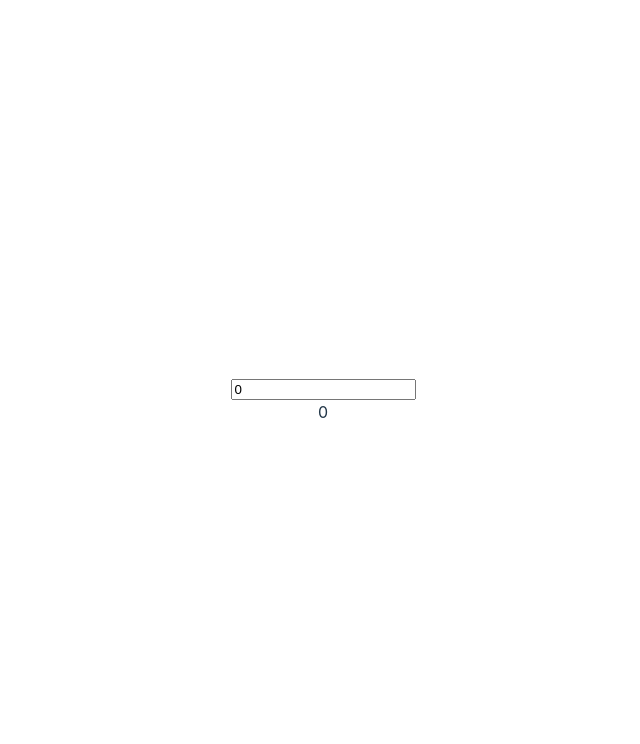
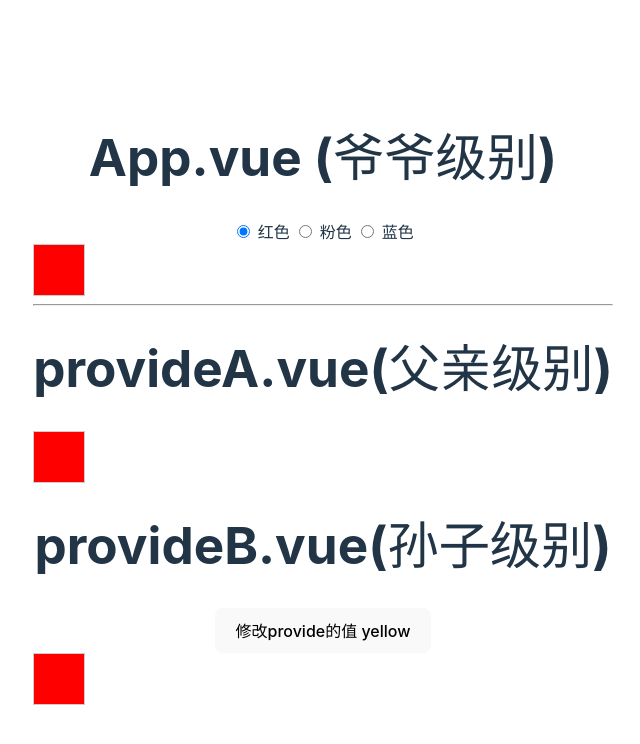
Before and after one commit to xiaoshanzhaguo/Vue3_Study, a Vue app: page / in a window 1280 px wide. Shown: the top 744 px of the page, without its empty margins (317-957 px from the left). Built offline with nearby package versions, Linux system fonts and the light colour scheme.

Commit message:
feat: 依赖注入Provide / Inject

```diff
--- a/src/App.vue
+++ b/src/App.vue
@@ -1,27 +1,41 @@
 <template>
-  <Content/>
-</template>
+  <h1>App.vue (爷爷级别)</h1>
+  <label>
+     <input v-model="colorVal" value="red" name="color" type="radio">
+     红色
+  </label>
 
-<script setup lang='ts'>
-import { ref, reactive, defineAsyncComponent} from 'vue'
-import Content from './components/Content/index.vue'
-// const SyncVue = defineAsyncComponent(() => import('@/components/sync.vue'))
-// const SyncVue = defineAsyncComponent({
-// 	loadingComponent: () => import('@/components/sync.vue')
-// 	errorComponent: 加载失败时的组件,
-//     timeout: 超时时间
-// })
-</script>
+  <label>
+     <input v-model="colorVal" value="pink" name="color" type="radio">
+     粉色
+  </label>
 
-<style scoped lang='less'>
-.tabs {
-  border: 1px solid #ccc;
-  padding: 5px 10px;
-  margin: 5px;
-}
+  <label>
+     <input v-model="colorVal" value="blue" name="color" type="radio">
+     蓝色
+  </label>
+  <div class="box">
 
-.active {
-  background-color: skyblue;
-  cursor: pointer;
+  </div>
+  <hr>
+  <provideAVue></provideAVue>
+ </template>
+
+ <script setup lang='ts'>
+ import { ref, reactive, watch, provide, readonly } from 'vue'
+ import provideAVue from './components/provideA.vue'
+
+ let colorVal = ref<string>('red');
+ provide('color', colorVal)
+// 如果不想colorVal被修改，使用readonly
+// provide('color', readonly(colorVal))
+ </script>
+
+<style lang="less" scoped>
+.box {
+    height: 50px;
+    width: 50px;
+    border: 1px solid #ccc;
+    background: v-bind(colorVal);
 }
 </style>
--- a/src/components/Content/index.vue
+++ /dev/null
@@ -1,30 +0,0 @@
-<template>
- <div>
-   <input v-model="num.current" step="20" type="number">
-   <div>
-    {{ num.tweenedNumber.toFixed(0) }}
-   </div>
- </div>
-</template>
-
-<script setup lang='ts'>
-import { reactive, watch } from 'vue'
-import gsap from 'gsap';
-
-const num = reactive({
-    current: 0,
-    tweenedNumber: 0
-})
-
-watch(() => num.current, (newVal, oldVal) => {
-    gsap.to(num, {
-        duration: 1,
-        tweenedNumber: newVal
-    })
-})
-
-</script>
-
-<style lang="less" scoped>
-
-</style>
--- /dev/null
+++ b/src/components/provideA.vue
@@ -0,0 +1,25 @@
+<template>
+    <h1>provideA.vue(父亲级别)</h1>
+    <div class="box">
+
+    </div>
+    <provideBVue></provideBVue>
+</template>
+
+<script setup lang="ts">
+import {ref, reactive, inject} from 'vue'
+import type {Ref} from 'vue'
+import provideBVue from './provideB.vue'
+
+// 它是一个联合类型或undefined
+const color = inject<Ref<string>>('color')
+</script>
+
+<style lang="less" scoped>
+.box {
+    height: 50px;
+    width: 50px;
+    border: 1px solid #ccc;
+    background: v-bind(color);
+}
+</style>
--- /dev/null
+++ b/src/components/provideB.vue
@@ -0,0 +1,30 @@
+<template>
+    <h1>provideB.vue(孙子级别)</h1>
+    <div>
+        <button @click="change">修改provide的值 yellow</button>
+    </div>
+    <div class="box">
+    </div>
+</template>
+
+<script setup lang="ts">
+import {ref, reactive, inject} from 'vue'
+// 它是一个联合类型或undefined
+import type {Ref} from 'vue'
+const color = inject<Ref<string>>('color')
+
+// 使用可选链操作符color?.value时，没办法做赋值操作，因为返回的类型可能是ref或undefined，是一个联合类型。
+// 解决方法：1. 使用非空断言。 2. 定义时接收一个默认值，写在初始化的第二个参数
+const change = () => {
+    color!.value = 'yellow'
+}
+</script>
+
+<style lang="less" scoped>
+.box {
+    height: 50px;
+    width: 50px;
+    border: 1px solid #ccc;
+    background: v-bind(color);
+}
+</style>
```
